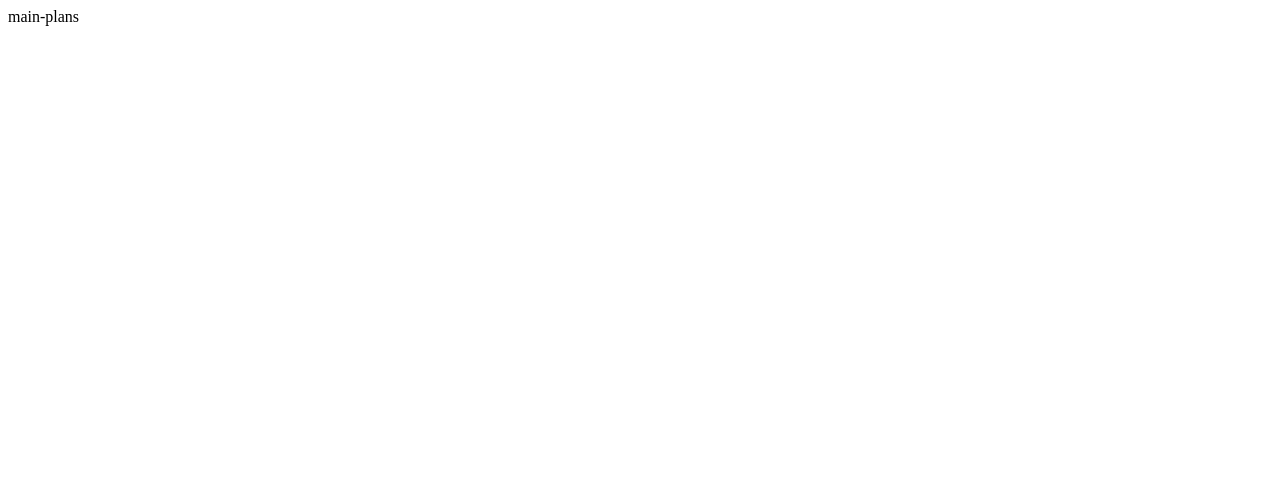
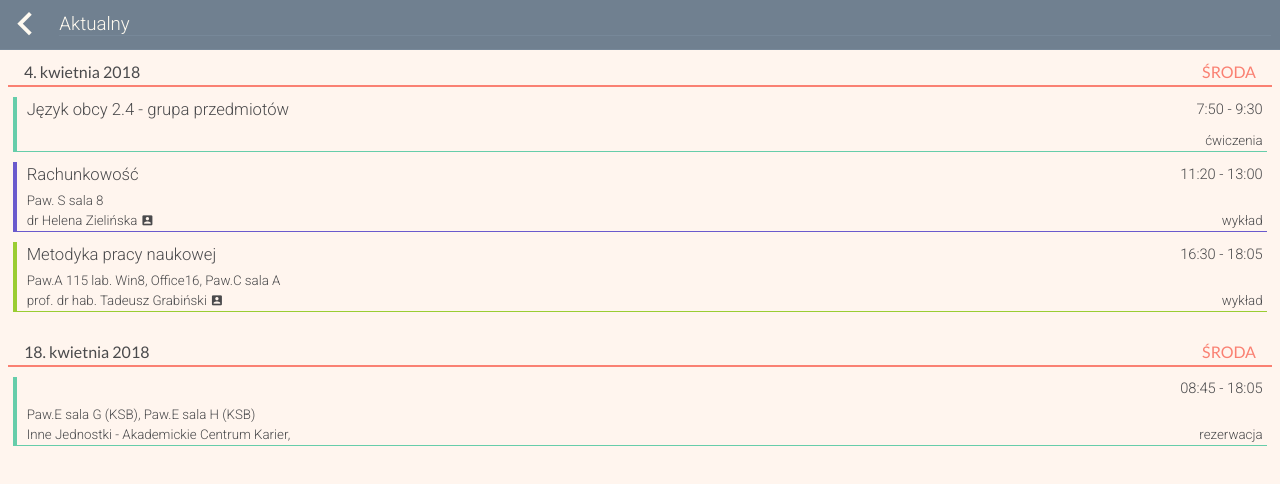
Before and after one commit to JayesNS/planner, a website: page www/pages/main-plan.html in a window 1280 px wide. Drawn offline with Linux system fonts and the light colour scheme.

Commit message:
Added main-plan

```diff
--- a/www/pages/main-plan.html
+++ b/www/pages/main-plan.html
@@ -1 +1,108 @@
-main-plans
+<!doctype html>
+<html lang="en">
+<head>
+    <meta charset="UTF-8">
+    <meta name="viewport"
+          content="width=device-width, user-scalable=no, initial-scale=1.0, maximum-scale=1.0, minimum-scale=1.0">
+    <meta http-equiv="X-UA-Compatible">
+
+    <link rel="stylesheet" href="../styles/main.css">
+    <link rel="stylesheet" href="../styles/plan.css">
+    <link rel="stylesheet" href="https://fonts.googleapis.com/icon?family=Material+Icons">
+
+    <title>Document</title>
+</head>
+<body>
+<header id="header">
+    <div id="title-header">
+        <a class="icon-header" href="../home.html">
+            <i class="material-icons">keyboard_arrow_left</i>
+        </a>
+        <select id="plan-range">
+            <i class="material-icons">arrow_down</i>
+            <option>Aktualny</option>
+            <option>Pełny</option>
+            <option>Poprzedni</option>
+        </select>
+    </div>
+</header>
+<main>
+    <section class="activity-group">
+        <header class="activity-header">
+            <span class="activity-date">4. kwietnia 2018</span>
+            <span class="activity-day">środa</span>
+        </header>
+        <article class="activity">
+            <div>
+                <span class="activity-name">Język obcy 2.4 - grupa przedmiotów</span>
+                <span class="activity-time">7:50 - 9:30</span>
+            </div>
+            <div>
+                <span class="activity-location"></span>
+            </div>
+            <div>
+                <span class="activity-organizer"></span>
+                <span class="activity-type">ćwiczenia</span>
+            </div>
+        </article>
+        <article class="activity">
+            <div>
+                <span class="activity-name">Rachunkowość</span>
+                <span class="activity-time">11:20 - 13:00</span>
+            </div>
+            <div>
+                <span class="activity-location">Paw. S sala 8</span>
+            </div>
+            <div>
+                <span class="activity-organizer">
+                    <a href="">
+                        dr Helena Zielińska
+                        <i class="material-icons">account_box</i>
+                    </a>
+                </span>
+                <span class="activity-type">wykład</span>
+            </div>
+        </article>
+        <article class="activity">
+            <div>
+                <span class="activity-name">Metodyka pracy naukowej</span>
+                <span class="activity-time">16:30 - 18:05</span>
+            </div>
+            <div>
+                <span class="activity-location">Paw.A 115 lab. Win8, Office16, Paw.C sala A</span>
+            </div>
+            <div>
+                <span class="activity-organizer">
+                    <a href="">
+                        prof. dr hab. Tadeusz Grabiński
+                        <i class="material-icons">account_box</i>
+                    </a>
+                </span>
+                <span class="activity-type">wykład</span>
+            </div>
+        </article>
+    </section>
+
+    <section class="activity-group">
+        <header class="activity-header">
+            <span class="activity-date">18. kwietnia 2018</span>
+            <span class="activity-day">środa</span>
+        </header>
+        <article class="activity">
+            <div>
+                <span class="activity-name"></span>
+                <span class="activity-time">08:45 - 18:05</span>
+            </div>
+            <div>
+                <span class="activity-location">Paw.E sala G (KSB), Paw.E sala H (KSB)</span>
+            </div>
+            <div>
+                <span class="activity-organizer">Inne Jednostki - Akademickie Centrum Karier, </span>
+                <span class="activity-type">rezerwacja</span>
+            </div>
+        </article>
+    </section>
+</main>
+<script src="../scripts/plans.js"></script>
+</body>
+</html>
--- a/www/scripts/user-plans.js
+++ b/www/scripts/user-plans.js
@@ -3,7 +3,7 @@ const container = document.querySelector('main');
 
 const types = ['group', 'teacher', 'classroom'];
 
-for (let i = 0; i < 10; ++i) {
+for (let i = 0; i < 5; ++i) {
     let type = Math.floor(Math.random()*3);
     insertPlanItemTemplate({name: 'grupa'+i, id: i}, planItemTemplate, container, types[type]);
 }
```
Also changed, not shown: www/pages/plans.html (+1 -1 lines), www/pages/user-plans.html (+3 -2 lines), www/scripts/plan-item-template.js (renamed from www/scripts/planItemTemplate.js).
